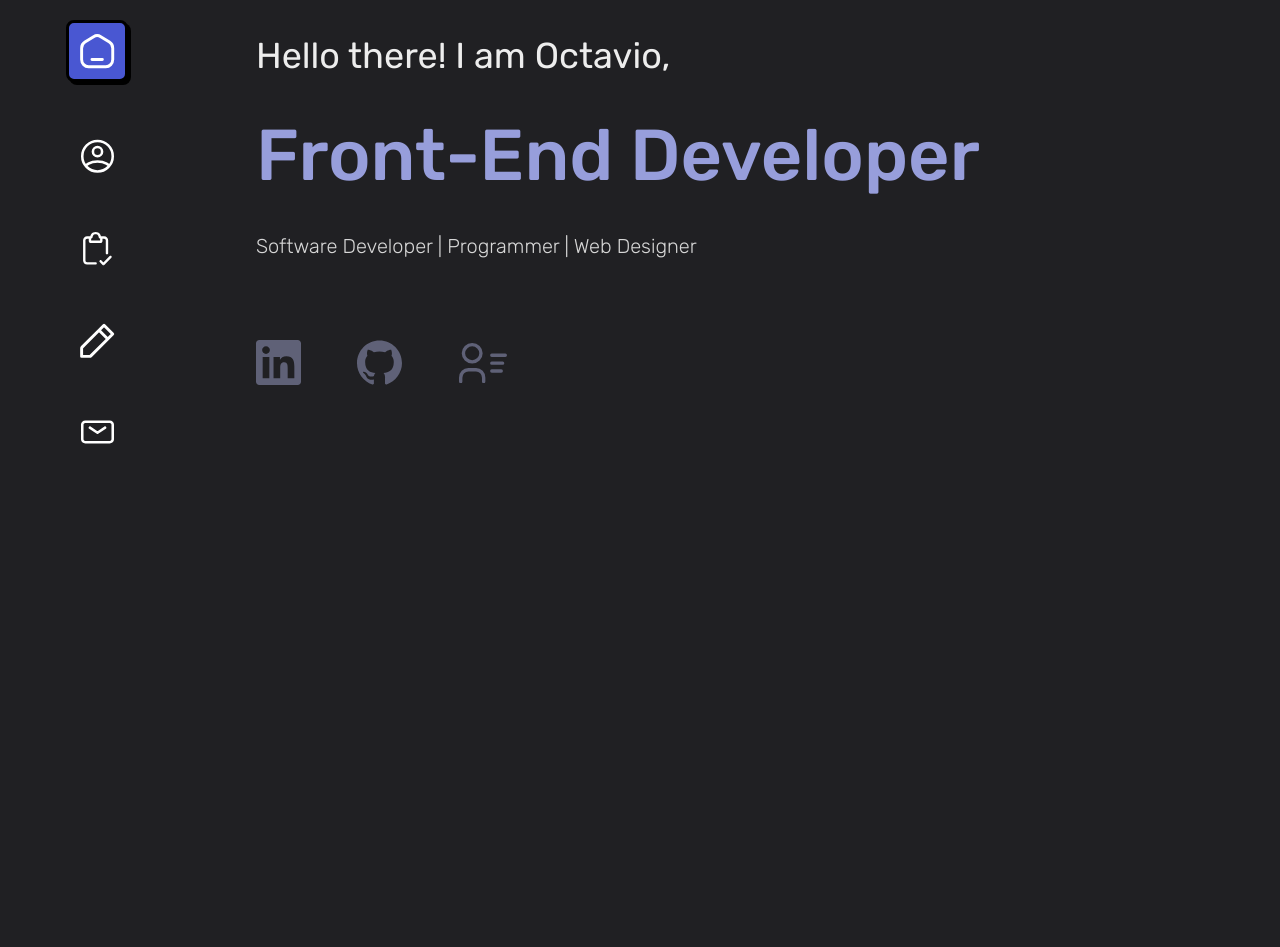
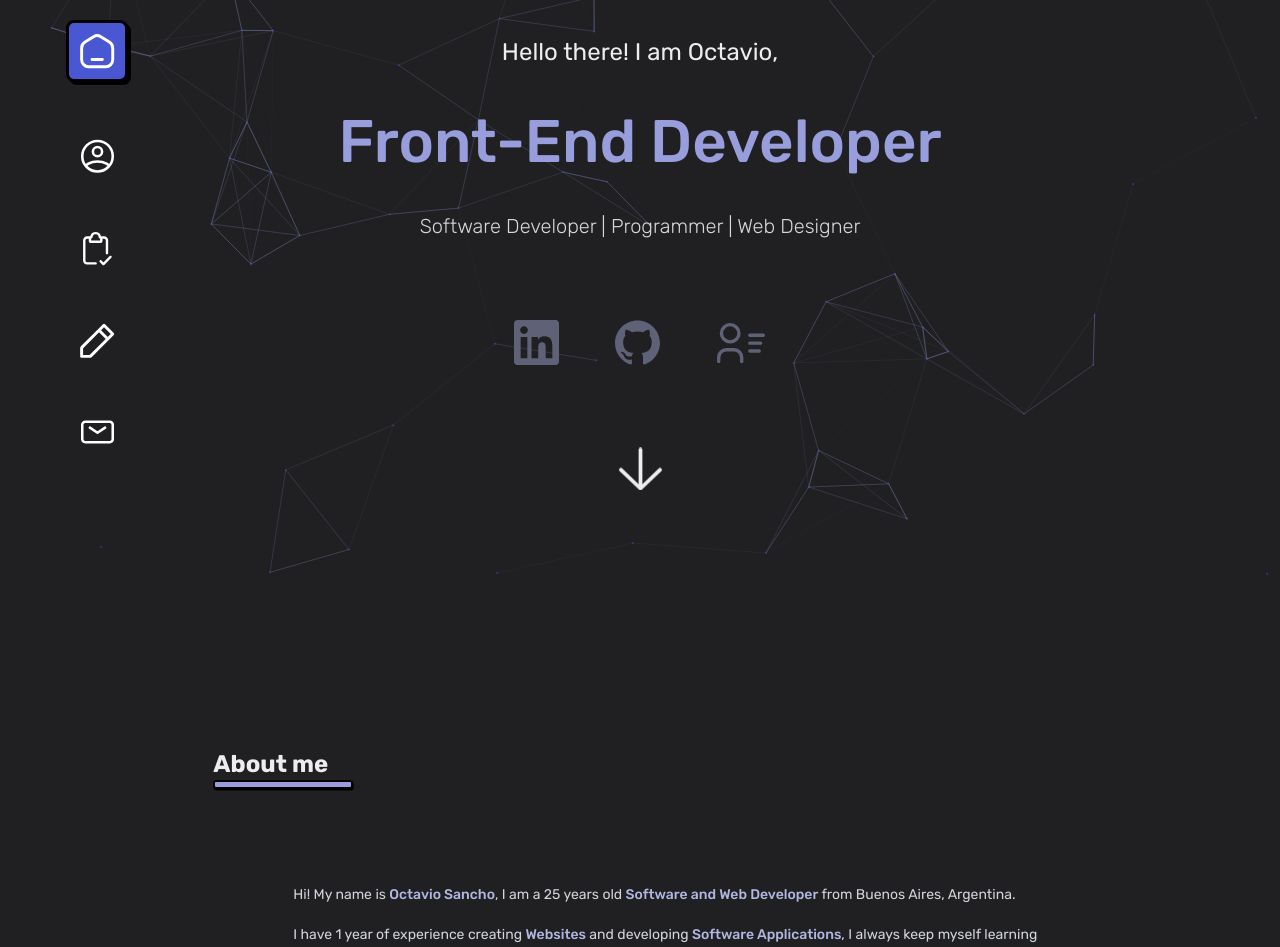
Before and after one commit to octaviosancho-dev/react-tailwind-portfolio, a React (Create React App) app: page / in a window 1280 px wide. Shown: the part 220-1167 px from the top of the page. Before the commit the page ends 800 px from the top, so only its background shows below. Built offline with nearby package versions, Linux system fonts and the light colour scheme; the HTML template or start-up script is replaced by a standard one.

Commit message:
about section

```diff
--- a/package.json
+++ b/package.json
@@ -9,6 +9,8 @@
     "react": "^18.2.0",
     "react-scripts": "5.0.1",
     "react-scroll": "^1.8.7",
+    "react-tsparticles": "^2.1.3",
+    "tsparticles": "^2.1.3",
     "web-vitals": "^2.1.4"
   },
   "scripts": {
--- a/src/App.jsx
+++ b/src/App.jsx
@@ -1,11 +1,15 @@
+import Particles from './components/Particles';
 import Navbar from './components/Navbar';
 import Hero from './components/Hero';
+import About from './components/About';
 
 function App() {
   return (
     <div className='text-text font-normal text-lg'>
+      <Particles/>
       <Navbar/>
       <Hero/>
+      <About/>
     </div>
   );
 }
--- /dev/null
+++ b/src/components/About.jsx
@@ -0,0 +1,30 @@
+import React from 'react';
+import ProfilePic from '../assets/img/about-image.png';
+import Button from './Button';
+import Mail from './svg/Navigation/Mail';
+
+const About = () => {
+  return (
+    <>
+      <div className='flex-wrap w-3/4 mt-96 sm:mx-auto sm:mt-[500px] sm:w-4/6 mx-auto lg:flex-nowrap flex flex-row justify-between gap-10 lg:w-3/4'>
+        <div className='w-full lg:w-4/5 text-gray-300'>
+          <h2 className='mb-12 md:text-2xl lg:text-3xl font-bold text-text md:mb-24 section-title'>About me</h2>
+          <div className='ml-0 sm:ml-10 md:ml-20'>
+            <p className='mb-5 text-xs md:text-sm lg:text-lg'>Hi! My name is <span>Octavio Sancho</span>, I am a 25 years old <span>Software and Web Developer</span> from Buenos Aires, Argentina.</p>
+            <p className='mb-5 text-xs md:text-sm lg:text-lg'>I have 1 year of experience creating <span>Websites</span> and developing <span>Software Applications</span>, I always keep myself learning new Skills. I usually work with ReactJS, JavaScript, Tailwind.css, Sass, and other technologies.</p>
+            <p className='mb-5 text-xs md:text-sm lg:text-lg'>I truly believe that <span>my strong points lies in development and research</span> , but also I really love designing the applications I create. Currently, I am looking for my first IT experience in a company, I want to scale up my skills and grow as professional.</p>
+          </div>
+        </div>
+        <div className='mx-auto w-52 md:w-72 laptop:w-auto laptop:mx-auto lg:ml-0'>
+          <img src={ProfilePic} alt='about-pic' className='w-80 lg:w-[550px] relative -top-8 -z-10'/>
+        </div>
+      </div>
+      <div className='top-6 lg:-top-16 w-full z-20 relative '>
+        <Button text={'Get in touch'} icon={<Mail/>} height={'h-12'}/>
+      </div>
+      <div className='relative top-20 lg:top-0 w-1/3 h-1 mx-auto bg-[#242636] rounded-sm'></div>
+    </>
+  )
+}
+
+export default About;
--- a/src/components/Button.jsx
+++ b/src/components/Button.jsx
@@ -2,7 +2,7 @@ import React from 'react';
 
 const Button = ({icon, text, padding, width, height}) => {
   return (
-    <button className={`${width} ${height} text-[21px] font-medium bg-purple text-text p-2 ${padding} my-auto flex flex-nowrap justify-center items-center gap-2 border-solid border-black border-[3px] rounded-lg btn-shadow duration-200`}>{icon} {text}</button>
+    <button className={`${width} ${height} text-[21px] font-medium bg-purple text-text p-2 ${padding} my-auto mx-auto flex flex-nowrap justify-center items-center gap-2 border-solid border-black border-[3px] rounded-lg btn-shadow duration-200`}>{icon} {text}</button>
   );
 }
 
--- a/src/components/Hero.jsx
+++ b/src/components/Hero.jsx
@@ -1,22 +1,35 @@
-import React from 'react';
+import React, { useEffect } from 'react';
 import LinkedIn from './svg/Social/Linkedin';
 import Github from './svg/Social/Github';
 import Resume from './svg/Social/Resume';
+import Arrow from './svg/Navigation/Arrow';
 
 const Hero = () => {
+
+  useEffect( () => {
+    setTimeout(() => {
+      const arrow = document.querySelector('.arrow');
+      arrow.classList.remove('opacity-0');
+    }, 3000);
+  },[])
+
   return (
-    <div className='mx-auto'>
-      <div className='ml-[20vw] w-fit relative top-[20vh]'>
-        <h2 className='text-text text-4xl font-normal mb-4'>Hello there! I am Octavio,</h2> <br/>
-        <h1 className='text-title text-7xl font-medium mb-3'>Front-End Developer</h1> <br/>
-        <h3 className='text-[#D7D7D7] text-xl font-light'>Software Developer | Programmer | Web Designer</h3>
-        <div className='flex flex-row justify-start items-center gap-14 mt-20'>
-          <a href='https://www.linkedin.com/in/octaviosancho-dev/' target='_blank' rel='noreferrer' className='logo duration-200'><LinkedIn width={'45'}/></a>
-          <a href='https://github.com/octaviosancho-dev' target='_blank' rel='noreferrer' className='logo duration-200'><Github width={'45'}/></a>
-          <a href='https://drive.google.com/file/d/1vuzu-KvwytBEqQARhJV592ETWhoAljQv/view?usp=sharing' target='_blank' rel='noreferrer' className='logo duration-200'><Resume width={'50'}/></a>
+    <div className='flex flex-col justify-center'>
+      <div className='mx-auto flex flex-row flex-nowrap justify-center items-center'>
+        <div className='w-fit relative top-[20vh]'>
+          <h2 className='text-lg md:text-2xl lg:text-4xl text-text text-center font-normal mb-4'>Hello there! I am Octavio,</h2> <br/>
+          <h1 className='text-4xl md:text-6xl text-title text-center font-medium mb-3 lg:text-7xl'>Front-End Developer</h1> <br/>
+          <h3 className='text-lg md:text-xl text-[#D7D7D7] text-center font-light'>Software Developer | Programmer | Web Designer</h3>
+          <div className='flex flex-row justify-center items-center gap-14 mt-20 w-min h-min mx-auto'>
+            <a href='https://www.linkedin.com/in/octaviosancho-dev/' target='_blank' rel='noreferrer' className='logo duration-200'><LinkedIn width={'45'}/></a>
+            <a href='https://github.com/octaviosancho-dev' target='_blank' rel='noreferrer' className='logo duration-200'><Github width={'45'}/></a>
+            <a href='https://drive.google.com/file/d/1vuzu-KvwytBEqQARhJV592ETWhoAljQv/view?usp=sharing' target='_blank' rel='noreferrer' className='logo duration-200'><Resume width={'50'}/></a>
+          </div>
         </div>
       </div>
-      <div></div>
+      <div className='w-full relative top-[30vh] flex justify-center arrow duration-700 opacity-0'>
+        <Arrow/>
+      </div>
     </div>
   );
 }
--- /dev/null
+++ b/src/components/Particles.jsx
@@ -0,0 +1,106 @@
+import React from 'react';
+import Particles from "react-tsparticles";
+import { loadFull } from "tsparticles"
+
+const Particle = () => {
+
+  const particlesInit = async (main) => {
+    console.log(main);
+
+    // you can initialize the tsParticles instance (main) here, adding custom shapes or presets
+    // this loads the tsparticles package bundle, it's the easiest method for getting everything ready
+    // starting from v2 you can add only the features you need reducing the bundle size
+    await loadFull(main);
+  };
+
+  const particlesLoaded = (container) => {
+    console.log(container);
+  };
+
+  return (
+    <Particles
+    id="tsparticles"
+      init={particlesInit}
+      loaded={particlesLoaded}
+      options={
+        {
+          background: {
+            color: {
+              value: "transparent",
+            },
+          },
+          fpsLimit: 120,
+          interactivity: {
+            events: {
+              onClick: {
+                enable: false,
+                mode: "push",
+              },
+              onHover: {
+                enable: true,
+                mode: "grab",
+              },
+              resize: true,
+            },
+            modes: {
+              push: {
+                quantity: 4,
+              },
+              grab: {
+                distance: 100,
+                duration: 0.4,
+                line_linked: {
+                  opacity: 0.5
+                }
+              },
+            },
+          },
+          particles: {
+            color: {
+              value: "#4956D2",
+            },
+            links: {
+              color: "#979EDB",
+              distance: 150,
+              enable: true,
+              opacity: 0.3,
+              width: 1,
+            },
+            collisions: {
+              enable: true,
+            },
+            move: {
+              direction: "none",
+              enable: true,
+              outModes: {
+                default: "bounce",
+              },
+              random: false,
+              speed: 1,
+              straight: false,
+            },
+            number: {
+              density: {
+                enable: true,
+                area: 1000,
+              },
+              value: 70,
+            },
+            opacity: {
+              value: 0.5,
+            },
+            shape: {
+              type: "circle",
+            },
+            size: {
+              value: { min: 1, max: 1 },
+            },
+          },
+          detectRetina: true,
+        }
+      }
+    />
+  )
+}
+
+export default Particle;
--- /dev/null
+++ b/src/components/svg/Navigation/Arrow.jsx
@@ -0,0 +1,11 @@
+import React from 'react';
+
+const Arrow = () => {
+  return (
+    <svg width="43" height="43" viewBox="0 0 43 43" fill="none" xmlns="http://www.w3.org/2000/svg">
+      <path d="M21.5 2V41M21.5 41L2 22.28M21.5 41L41 22.28" stroke="#EDEDED" stroke-width="3.75" stroke-linecap="round" stroke-linejoin="round"/>
+    </svg>
+  )
+}
+
+export default Arrow;
--- a/src/index.css
+++ b/src/index.css
@@ -7,6 +7,27 @@ html, body {
 }
 ::selection {
   background: #4e5380;
+}
+/* width */
+::-webkit-scrollbar {
+  width: 12px;
+}
+
+/* Track */
+::-webkit-scrollbar-track {
+  background: transparent;
+}
+
+/* Handle */
+::-webkit-scrollbar-thumb {
+  background: #7b78a5;
+  border: 3px solid #202023;
+  border-radius: 100px;
+  width: 14px;
+}
+
+p > span {
+  @apply text-light-text font-medium
 }
 .logo:hover{
   transform:translateX(3%);
@@ -22,9 +43,61 @@ html, body {
   box-shadow: 0px 0px 0 black;
   transform: translate(2%, 2%);
 }
+.nav-tooltip {
+  z-index: 100;
+}
 .nav-tooltip:hover span {
   opacity: 1;
+  z-index: 100;
 }
 .selected-dot {
   @apply flex justify-center items-center w-[62px] h-[62px] bg-purple p-2 m-auto border-solid border-black border-[3px] rounded-lg outline-none btn-shadow relative left-[-14px] duration-200 ease-in
 }
+
+.arrow{
+  animation: pushDown 2s ease-in-out infinite;
+}
+
+@keyframes pushDown {
+  0% {
+    transform: translateY(0);
+  }
+  50% {
+    transform: translateY(15px);
+  }
+  100% {
+    transform: translateY(0);
+  }
+}
+
+.section-title::after {
+  content: '';
+  display: block;
+  background-color: #979EDB;
+  width: 100px;
+  height: 8.5px;
+  border: 2.5px solid black;
+  border-radius: 3px;
+  box-shadow: 0.75px 1.5px 0 black;
+  z-index: 100;
+}
+@media screen and (min-width: 640px ) {
+  .section-title::after {
+    width: 105px;
+  }
+}
+@media screen and (min-width: 768px ) {
+  .section-title::after {
+    width: 130px;
+  }
+}
+@media screen and (min-width: 1100px ) {
+  .section-title::after {
+    width: 140px;
+  }
+}
+@media screen and (min-width: 1450px ) {
+  .section-title::after {
+    width: 165px;
+  }
+}
--- a/tailwind.config.js
+++ b/tailwind.config.js
@@ -3,6 +3,16 @@ module.exports = {
     "./src/**/*.{js,jsx}",
   ],
   theme: {
+    screens: {
+      'sm': '640px',
+      // => @media (min-width: 640px) { ... }
+
+      'md': '768px',
+      // => @media (min-width: 768px) { ... }
+
+      'lg': '1450px',
+      // => @media (min-width: 1024px) { ... }
+    },
     extend: {
       colors: {
         'body': '#202023',
@@ -13,6 +23,9 @@ module.exports = {
         'text': '#EDEDED',
         'light-text': '#B2B7E1'
       },
+      screens: {
+        'laptop': '1100px',
+      },
       fontFamily: {
         sans: ['Rubik', 'sans-serif']
       }
```
Also changed, not shown: src/components/Navbar.jsx (+10 -10 lines), 2 other files (tests, documents, lock files or other folders).
